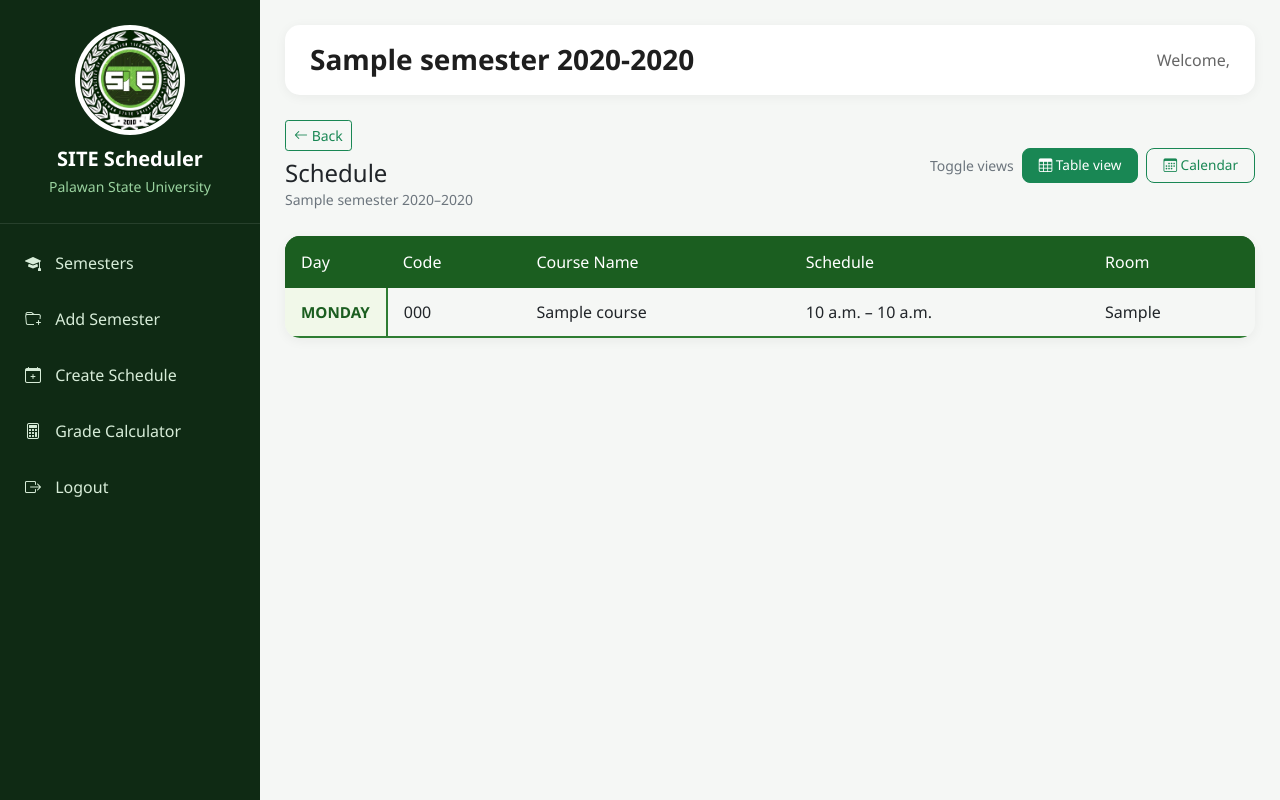
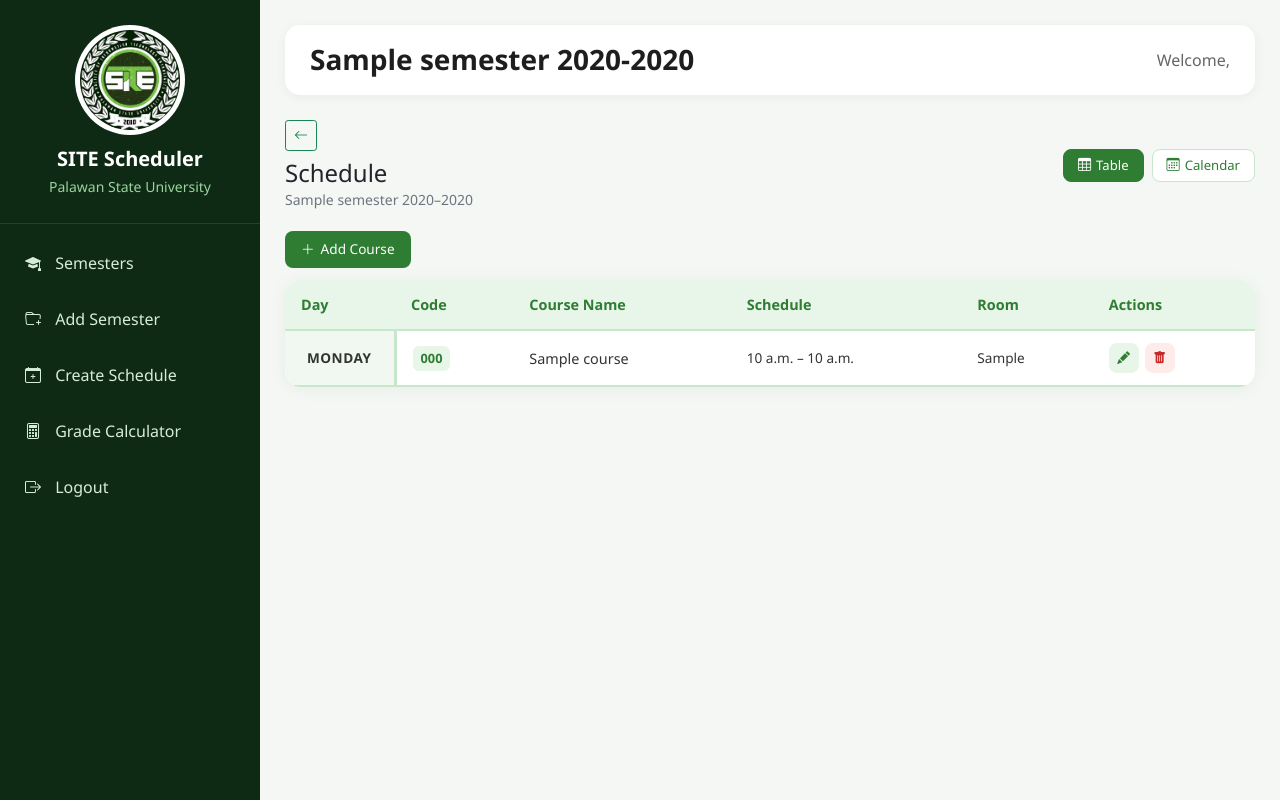
Before and after one commit to FernandezCorporate/AppDev-Finals, a Django app: page /semester/1/ in a window 1280 px wide. Run offline with Django 5.2, Linux system fonts and the light colour scheme; tables that the repository leaves empty hold one stand-in row (values such as "Sample post"); some libraries are stand-ins or nearby versions.

Commit message:
added new html files and fix semester_detail.html

```diff
--- a/Finals_projectsite/Finals_projectsite/urls.py
+++ b/Finals_projectsite/Finals_projectsite/urls.py
@@ -26,4 +26,10 @@ urlpatterns = [
     path('semester/create/', views.SemesterCreateView.as_view(), name='semester-create'),
     path('semester/<int:pk>/update/', views.SemesterUpdateView.as_view(), name='semester-update'),
     path('semester/<int:pk>/delete/', views.SemesterDeleteView.as_view(), name='semester-delete'),
+    path('enrolled/create/', views.EnrolledCreateView.as_view(), name='enrolled-create'),
+    path('enrolled/<int:pk>/update/', views.EnrolledUpdateView.as_view(), name='enrolled-update'),
+    path('enrolled/<int:pk>/delete/', views.EnrolledDeleteView.as_view(), name='enrolled-delete'),
+    path('schedule/create/', views.ScheduleCreateView.as_view(), name='schedule-create'),
+    path('schedule/<int:pk>/update/', views.ScheduleUpdateView.as_view(), name='schedule-update'),
+    path('schedule/<int:pk>/delete/', views.ScheduleDeleteView.as_view(), name='schedule-delete'),
 ]
--- a/Finals_projectsite/static/css/main.css
+++ b/Finals_projectsite/static/css/main.css
@@ -242,3 +242,176 @@ body {
     border-color: #2e7d32;
     box-shadow: 0 0 0 0.2rem rgba(46,125,50,.15);
 }
+
+/* SEMESTER DETAIL PAGE */
+.detail-header {
+    display: flex;
+    justify-content: space-between;
+    align-items: center;
+    margin-bottom: 20px;
+}
+
+.table-toolbar {
+    display: flex;
+    justify-content: space-between;
+    align-items: center;
+    margin-bottom: 12px;
+}
+
+.schedule-wrap {
+    background: white;
+    border-radius: 16px;
+    overflow: hidden;
+    box-shadow: 0 2px 16px rgba(46,125,50,.08);
+}
+
+.sched-table {
+    width: 100%;
+    border-collapse: collapse;
+    font-size: .9rem;
+}
+
+.sched-table thead tr {
+    background: #e8f5e9;
+}
+
+.sched-table thead th {
+    padding: 14px 16px;
+    font-weight: 600;
+    color: #2e7d32;
+    border-bottom: 2px solid #c8e6c9;
+    white-space: nowrap;
+}
+
+.sched-table td {
+    padding: 12px 16px;
+    color: #333;
+    border-bottom: 1px solid #f0f4f0;
+    vertical-align: middle;
+}
+
+.day-group-end td,
+.day-group-end .day-cell,
+.sched-table tbody tr.day-group-end td {
+    border-bottom: 2px solid #c8e6c9 !important;
+}
+
+.day-cell {
+    font-weight: 700;
+    font-size: .85rem;
+    color: #2e7d32;
+    text-align: center;
+    background: #f1f8f1 !important;
+    border-right: 3px solid #c8e6c9 !important;
+    border-bottom: 2px solid #c8e6c9 !important;
+    width: 110px;
+    letter-spacing: .5px;
+}
+
+.code-badge {
+    background: #e8f5e9;
+    color: #2e7d32;
+    border-radius: 6px;
+    padding: 3px 8px;
+    font-size: .8rem;
+    font-weight: 600;
+    display: inline-block;
+}
+
+.time-text {
+    color: #555;
+    font-size: .85rem;
+}
+
+.room-text {
+    color: #777;
+    font-size: .85rem;
+}
+
+.action-btns {
+    display: flex;
+    gap: 6px;
+}
+
+.btn-act {
+    width: 30px;
+    height: 30px;
+    border-radius: 8px;
+    border: none;
+    display: flex;
+    align-items: center;
+    justify-content: center;
+    font-size: .8rem;
+    cursor: pointer;
+    text-decoration: none;
+}
+
+.btn-act-edit {
+    background: #e8f5e9;
+    color: #2e7d32;
+}
+
+.btn-act-edit:hover {
+    background: #2e7d32;
+    color: white;
+}
+
+.btn-act-del {
+    background: #fdecea;
+    color: #c62828;
+}
+
+.btn-act-del:hover {
+    background: #c62828;
+    color: white;
+}
+
+.btn-add-course {
+    background: #2e7d32;
+    color: white;
+    border: none;
+    border-radius: 8px;
+    padding: 8px 16px;
+    font-size: .85rem;
+    font-weight: 500;
+    text-decoration: none;
+    display: inline-flex;
+    align-items: center;
+    gap: 6px;
+}
+
+.btn-add-course:hover {
+    background: #1b5e20;
+    color: white;
+}
+
+.btn-toggle {
+    border: 1.5px solid #c8e6c9;
+    background: white;
+    color: #2e7d32;
+    border-radius: 8px;
+    padding: 6px 14px;
+    font-size: .82rem;
+    font-weight: 500;
+    cursor: pointer;
+    display: inline-flex;
+    align-items: center;
+    gap: 5px;
+    transition: .2s;
+}
+
+.btn-toggle.active,
+.btn-toggle:hover {
+    background: #2e7d32;
+    color: white;
+    border-color: #2e7d32;
+}
+
+.calendar-placeholder {
+    text-align: center;
+    padding: 60px 20px;
+    background: white;
+    border-radius: 16px;
+    box-shadow: 0 2px 16px rgba(46,125,50,.08);
+    color: #aaa;
+}
--- a/Finals_projectsite/templates/base.html
+++ b/Finals_projectsite/templates/base.html
@@ -31,7 +31,7 @@
                 <i class="bi bi-folder-plus menu-icon"></i>
                 Add Semester
             </a>
-            <a href="{% url 'semester-create' %}">
+            <a href="{% url 'enrolled-create' %}">
                 <i class="bi bi-calendar-plus menu-icon"></i>
                 Create Schedule
             </a>
--- a/Finals_projectsite/templates/semester_detail.html
+++ b/Finals_projectsite/templates/semester_detail.html
@@ -8,47 +8,12 @@
 {{ semester.semester_name }} {{ semester.year_start }}-{{ semester.year_end }}
 {% endblock %}
 
-{% block css %}
-<style>
-
-    .schedule-table td.day-cell {
-        font-weight: 700;
-        font-size: .95rem;
-        color: #1b5e20;
-        vertical-align: middle;
-        text-align: center;
-        background: #f1f8e9;
-        border-right: 2px solid #2e7d32 !important;
-        border-bottom: 2px solid #2e7d32 !important;
-        white-space: nowrap;
-        width: 100px;
-    }
-
-    .schedule-table tbody tr td {
-        border-bottom: 1px solid #b0bec5;
-    }
-
-    .schedule-table tbody tr.day-group-end td {
-        border-bottom: 2px solid #2e7d32 !important;
-    }
-
-    .calendar-placeholder {
-        text-align: center;
-        padding: 60px 20px;
-        background: white;
-        border-radius: 15px;
-        box-shadow: 0 3px 12px rgba(0,0,0,.05);
-        color: #888;
-    }
-</style>
-{% endblock %}
-
 {% block content %}
 
-<div class="section-header">
+<div class="detail-header">
     <div>
         <a href="{% url 'home' %}" class="btn btn-sm btn-outline-success mb-2">
-            <i class="bi bi-arrow-left"></i> Back
+            <i class="bi bi-arrow-left"></i>
         </a>
         <h4 class="mb-0">Schedule</h4>
         <small class="text-muted">
@@ -56,12 +21,11 @@
         </small>
     </div>
 
-    <div class="view-toggle d-flex gap-2 align-items-center">
-        <span class="text-muted small">Toggle views</span>
-        <button class="btn btn-success btn-sm" id="tableViewBtn">
-            <i class="bi bi-table"></i> Table view
+    <div class="d-flex gap-2 align-items-center">
+        <button class="btn-toggle active" id="tableViewBtn">
+            <i class="bi bi-table"></i> Table
         </button>
-        <button class="btn btn-outline-success btn-sm" id="calendarViewBtn">
+        <button class="btn-toggle" id="calendarViewBtn">
             <i class="bi bi-calendar3"></i> Calendar
         </button>
     </div>
@@ -69,21 +33,26 @@
 
 <div id="tableView">
 
+    <div class="table-toolbar">
+        <a href="{% url 'enrolled-create' %}" class="btn-add-course">
+            <i class="bi bi-plus-lg"></i> Add Course
+        </a>
+    </div>
+
     {% if grouped_schedules %}
 
-    <div class="table-responsive schedule-table">
-        <table class="table mb-0">
-
+    <div class="schedule-wrap">
+        <table class="sched-table">
             <thead>
                 <tr>
-                    <th style="background:#1b5e20; color:white; width:100px;">Day</th>
-                    <th style="background:#1b5e20; color:white;">Code</th>
-                    <th style="background:#1b5e20; color:white;">Course Name</th>
-                    <th style="background:#1b5e20; color:white;">Schedule</th>
-                    <th style="background:#1b5e20; color:white;">Room</th>
+                    <th>Day</th>
+                    <th>Code</th>
+                    <th>Course Name</th>
+                    <th>Schedule</th>
+                    <th>Room</th>
+                    <th>Actions</th>
                 </tr>
             </thead>
-
             <tbody>
                 {% for day, schedules in grouped_schedules.items %}
                     {% for sched in schedules %}
@@ -93,15 +62,28 @@
                             {{ day|upper }}
                         </td>
                         {% endif %}
-                        <td>{{ sched.enrolled.course.course_code }}</td>
+                        <td><span class="code-badge">{{ sched.enrolled.course.course_code }}</span></td>
                         <td>{{ sched.enrolled.course.title }}</td>
-                        <td>{{ sched.start_time }} – {{ sched.end_time }}</td>
-                        <td>{{ sched.room|default:"—" }}</td>
+                        <td class="time-text">{{ sched.start_time }} – {{ sched.end_time }}</td>
+                        <td class="room-text">{{ sched.room|default:"—" }}</td>
+                        <td>
+                            <div class="action-btns">
+                                <a href="{% url 'schedule-update' sched.pk %}"
+                                   class="btn-act btn-act-edit"
+                                   title="Edit">
+                                    <i class="bi bi-pencil-fill"></i>
+                                </a>
+                                <a href="{% url 'schedule-delete' sched.pk %}"
+                                   class="btn-act btn-act-del"
+                                   title="Delete">
+                                    <i class="bi bi-trash-fill"></i>
+                                </a>
+                            </div>
+                        </td>
                     </tr>
                     {% endfor %}
                 {% endfor %}
             </tbody>
-
         </table>
     </div>
 
@@ -111,6 +93,9 @@
         <i class="bi bi-calendar-x" style="font-size:2.5rem; color:#ccc;"></i>
         <h5 class="mt-3">No schedules yet</h5>
         <p class="text-muted">No courses enrolled for this semester.</p>
+        <a href="{% url 'enrolled-create' %}" class="btn-add-course mt-2">
+            <i class="bi bi-plus-lg"></i> Add Course
+        </a>
     </div>
 
     {% endif %}
@@ -137,15 +122,15 @@
     tableBtn.addEventListener('click', function () {
         tableView.style.display = 'block';
         calView.style.display = 'none';
-        tableBtn.classList.replace('btn-outline-success', 'btn-success');
-        calBtn.classList.replace('btn-success', 'btn-outline-success');
+        tableBtn.classList.add('active');
+        calBtn.classList.remove('active');
     });
 
     calBtn.addEventListener('click', function () {
         calView.style.display = 'block';
         tableView.style.display = 'none';
-        calBtn.classList.replace('btn-outline-success', 'btn-success');
-        tableBtn.classList.replace('btn-success', 'btn-outline-success');
+        calBtn.classList.add('active');
+        tableBtn.classList.remove('active');
     });
 </script>
 {% endblock %}
```
Also changed, not shown: Finals_projectsite/templates/enrolled_del.html (added, +55 -0 lines), Finals_projectsite/templates/enrolled_form.html (added, +102 -0 lines), Finals_projectsite/templates/schedule_del.html (added, +55 -0 lines), Finals_projectsite/templates/schedule_form.html (added, +102 -0 lines).
